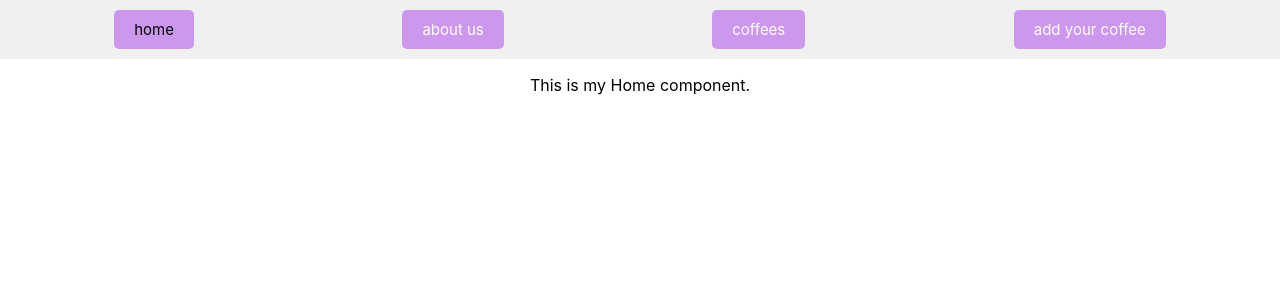
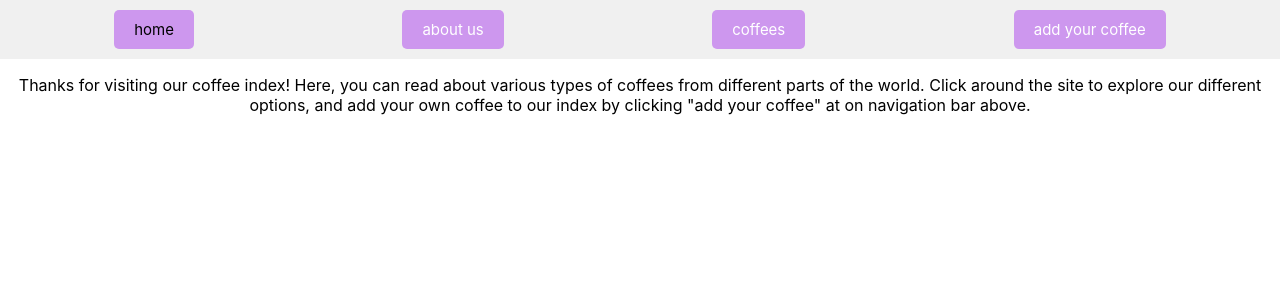
Before and after one commit to tessmueske/final-project, a React (Create React App) app: page /home in a window 1280 px wide. Shown: the top 300 px of the page. Built offline with nearby package versions, Linux system fonts and the light colour scheme.

Commit message:
about and home info update

```diff
--- a/src/About.js
+++ b/src/About.js
@@ -3,7 +3,7 @@ import React from "react";
 function About(){
     return (
         <div>
-            <p>Thanks for visiting our coffee index! Here, you can read about various types of coffees from different parts of the world. Click around the site to explore our different options, and add your own coffee to our index by clicking "add your coffee" at on navigation bar above.</p>
+            <p>This project was created in May 2024 for Tess Mueske's final project in React.js.</p>
         </div>
     )
 }
--- a/src/Home.js
+++ b/src/Home.js
@@ -2,7 +2,7 @@ import React from "react";
 
 function Home(){
     return (
-        <p>This is my Home component.</p>
+        <p>Thanks for visiting our coffee index! Here, you can read about various types of coffees from different parts of the world. Click around the site to explore our different options, and add your own coffee to our index by clicking "add your coffee" at on navigation bar above.</p>
     )
 }
 
```
Also changed, not shown: src/routes.js (+4 -4 lines).
